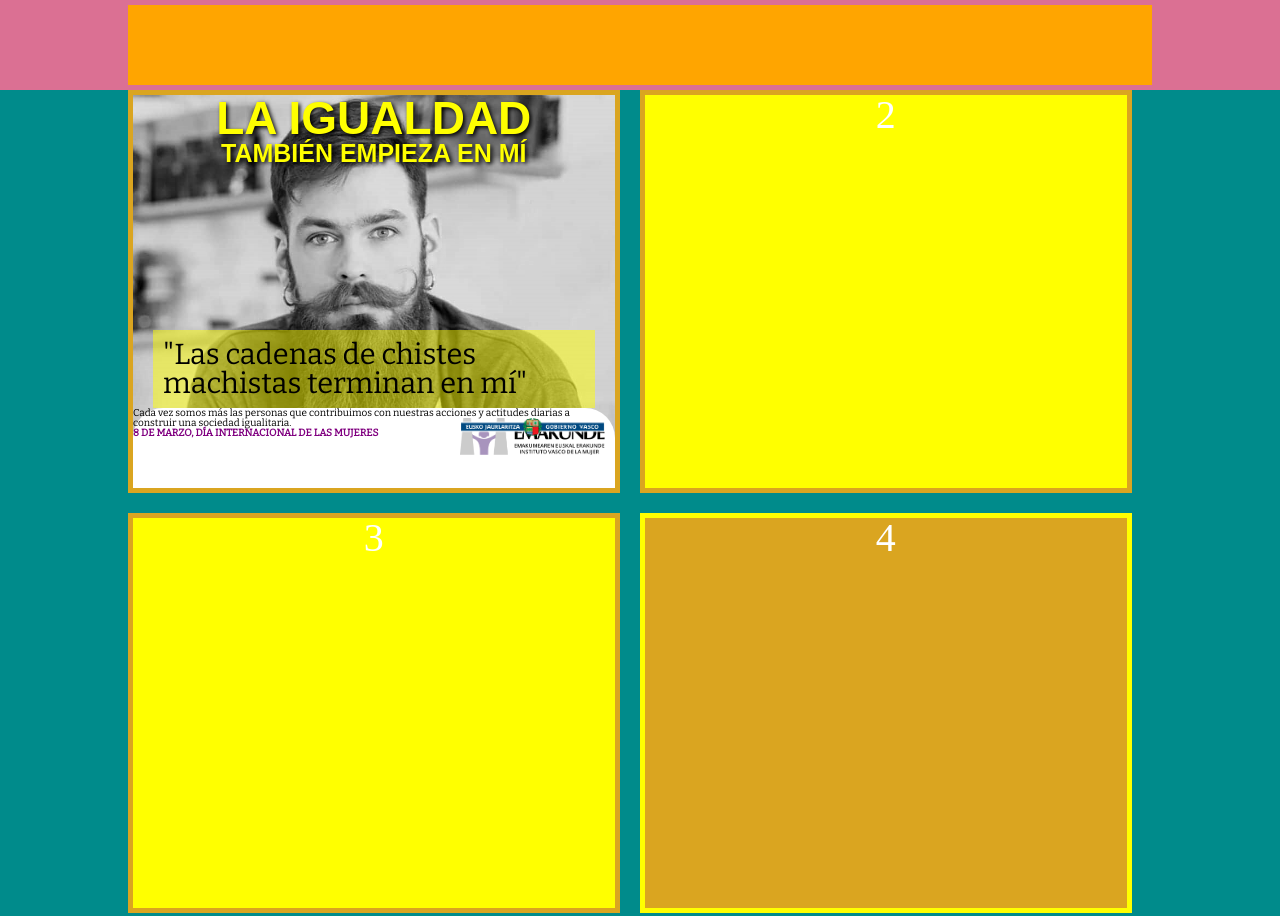
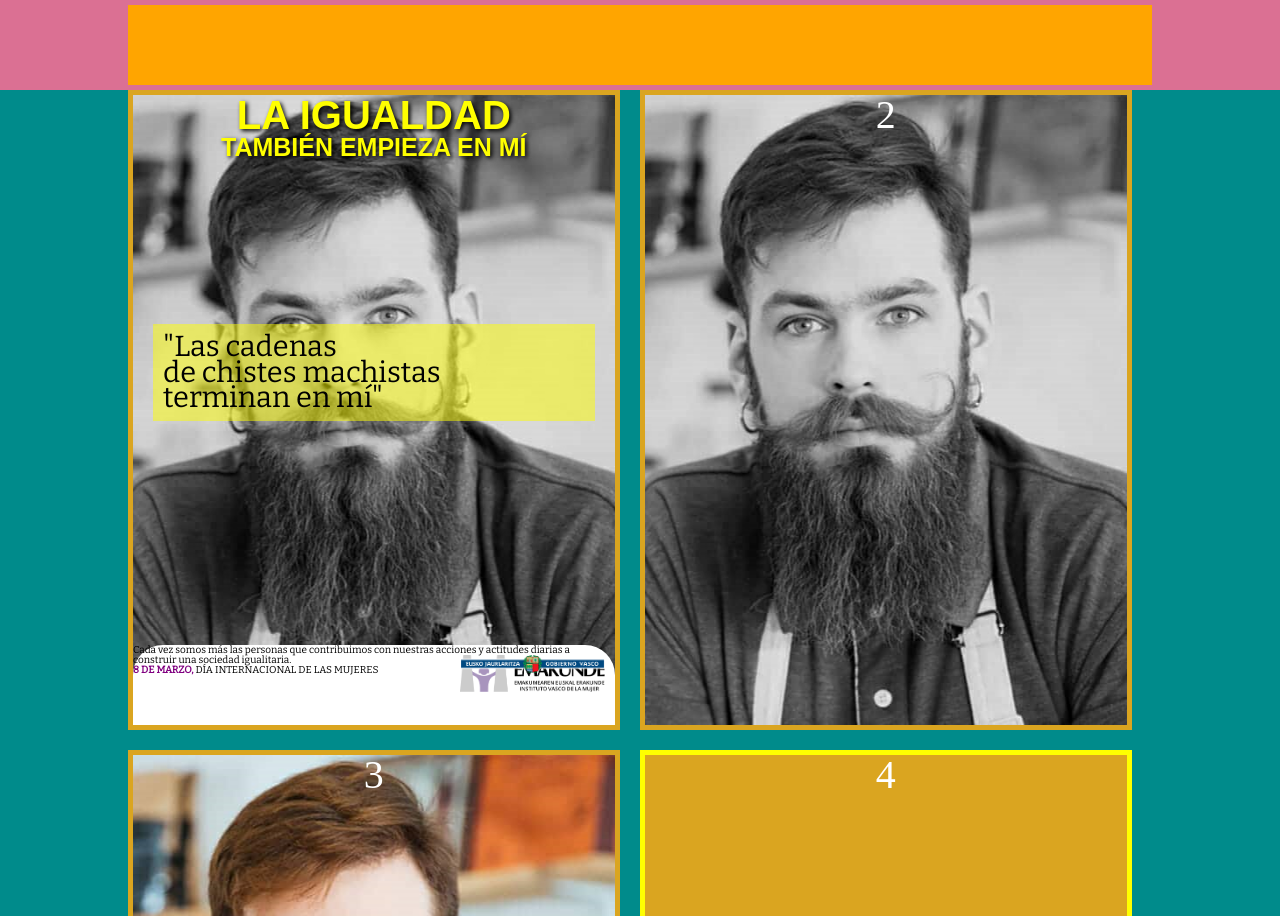
Before and after one commit to ana-db/maquetandoando, a plain HTML site: page index.html in a window 1280 px wide. Shown: the top 916 px of the page. Drawn offline with nearby package versions, Linux system fonts and the light colour scheme; a web font is replaced by a local one.

Commit message:
corrigiendo

```diff
--- a/css/styles.css
+++ b/css/styles.css
@@ -124,10 +124,7 @@ footer {
         margin: auto;
     }
 
-    .poster {
-        width: 48%; /* width: calc(50% - 20px); */
-        margin-right: 2%; /* margin-right: 20%; */
-    }
+
 
     .container .poster:nth-child(even) {
         margin-right: 0;
@@ -137,11 +134,28 @@ footer {
         margin-bottom: 20px;
     }
 
+    .poster h2 {
+        font-size: 3rem;
+    }
 }
 
 
 /* MAQUETANDO POSTER */
-.container .poster:first-child {
+.bg-hipster {
+    background: url('/img/hister_grey.png');
+    background-position: center;
+    background-size: cover;
+    /* filter: grayscale(100%); */
+}
+
+.bg-hipster-color {
+    background: url('/img/hister.png');
+    background-position: center;
+    background-size: cover;
+    /* filter: grayscale(100%); */
+}
+
+.container .poster:first-child { /* bg-hipster podría ser una clase para ese poster */
     background: url('/img/hister_grey.png');
     background-position: center;
     background-size: cover;
@@ -158,8 +172,13 @@ footer {
     margin-bottom: 164px;
 }
 
+
 .poster h2 {
-    font-size: 46px;
+    font-size: 2.5rem;
+    color: #ffff00;
+    font-family: 'Alatsi', sans-serif;
+    text-transform: uppercase;
+    letter-spacing: 0;
 }
 
 .poster h3 {
@@ -175,6 +194,7 @@ footer {
     text-align: left;
     font-family: 'Bitter', serif;
     padding: 10px;
+    line-height: 1.6rem; /* espacio entre líneas */
 }
 
 footer.textopie{
@@ -206,6 +226,35 @@ img {
     width: 30%;
 }
 
+.poster {
+    width: 48%; /* width: calc(50% - 20px); */
+    margin-right: 2%; /* margin-right: 20%; */
+    /*width: calc(35% - 20px);
+    margin-right: 20px;*/
+    height: 80vh; /* margin-right: 20%; */
+    position: relative; /* contenedor sobre el que se va a posicionar el footer */
+
+}
+
+.poster footer {
+    position: absolute; /* posicioneamos el footer debajo del poster (contenedor relativo) */
+    bottom: 0;
+}
+
+.poster h2 {
+    color: #ffff00;
+    text-shadow: 2px 2px 4px #000000;
+    font-family: 'Alatsi', sans-serif;
+}
+
+.poster h3 {
+    color: #ffff00;
+    text-shadow: 2px 2px 4px #000000;
+    font-family: 'Alatsi', sans-serif;
+}
+
+
+
 /*
 img:first-child {
     margin: auto;
--- a/index.html
+++ b/index.html
@@ -42,22 +42,25 @@
                     </hgroup>
 
                     <span>
-                        <blockquote>"Las cadenas de chistes machistas terminan en mí"</blockquote>
+                        <blockquote>"Las cadenas <br> de chistes machistas <br> terminan en mí"</blockquote>
                     </span>
 
                     <footer class="textopie">
-                        <p class="morado">Cada vez somos más las personas que contribuimos con nuestras acciones y actitudes diarias a construir una sociedad igualitaria. <br>
-                        <span>8 DE MARZO, DÍA INTERNACIONAL DE LAS MUJERES</span>
-                        </p>
-                        <img src="img/logo-emakunde.png" alt="emakunde">
-                        <img src="img/logo_gv.png" alt="gv">
+                    <!-- para posicionar con flex el texto y las imágenes necesitaríamos 2 cajas (divs) para posicionarlo: 1 para p y otra para imgs-->
+
+                            <p>Cada vez somos más las personas que contribuimos con nuestras acciones y actitudes diarias a construir una sociedad igualitaria.</p>
+                            <p class="morado"><span>8 DE MARZO, </span>DÍA INTERNACIONAL DE LAS MUJERES</p>
+
+
+                            <img src="img/logo-emakunde.png" alt="emakunde">
+                            <img src="img/logo_gv.png" alt="gv">
 
                     </footer>
 
                 </div> <!-- fin poster -->
 
-                <div class="poster">2</div>
-                <div class="poster">3</div>
+                <div class="poster bg-hipster">2</div>
+                <div class="poster bg-hipster-color">3</div>
                 <div class="poster">4</div>
             </div> <!-- fin container -->
 
```
